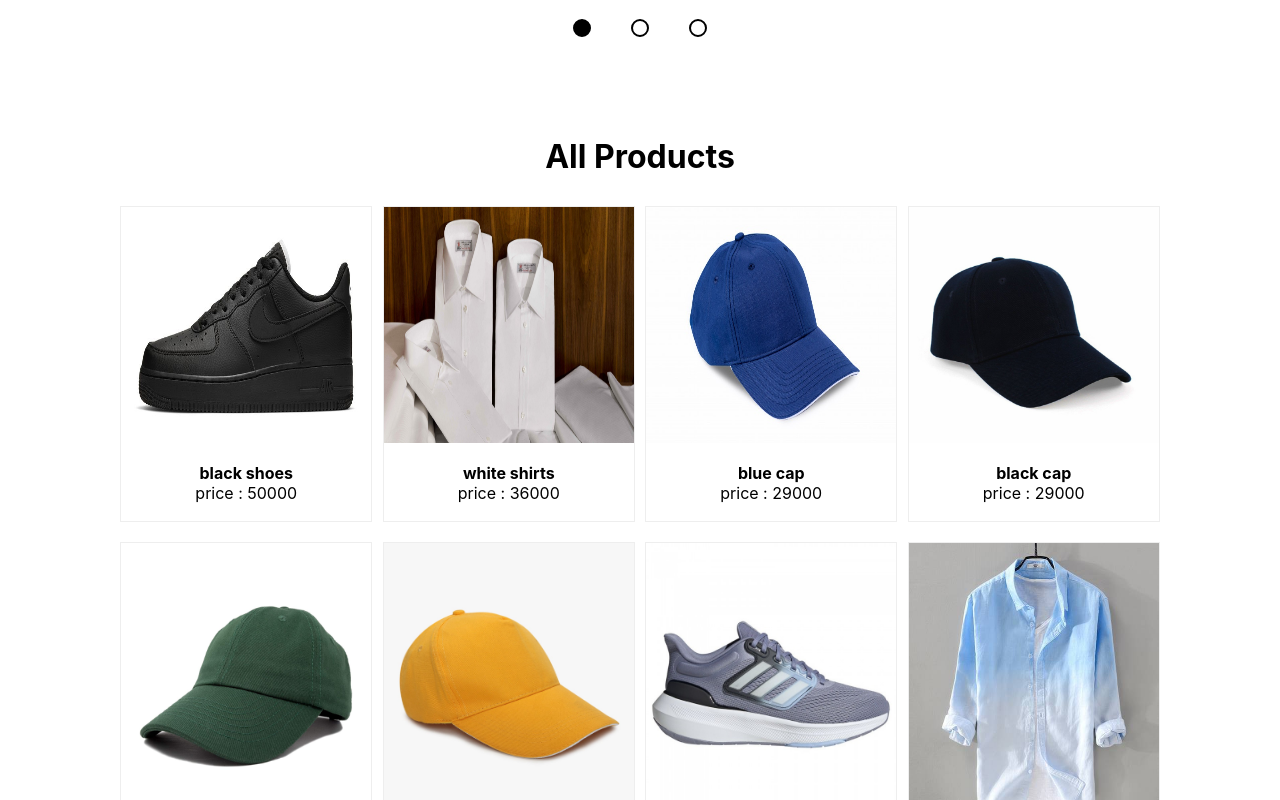
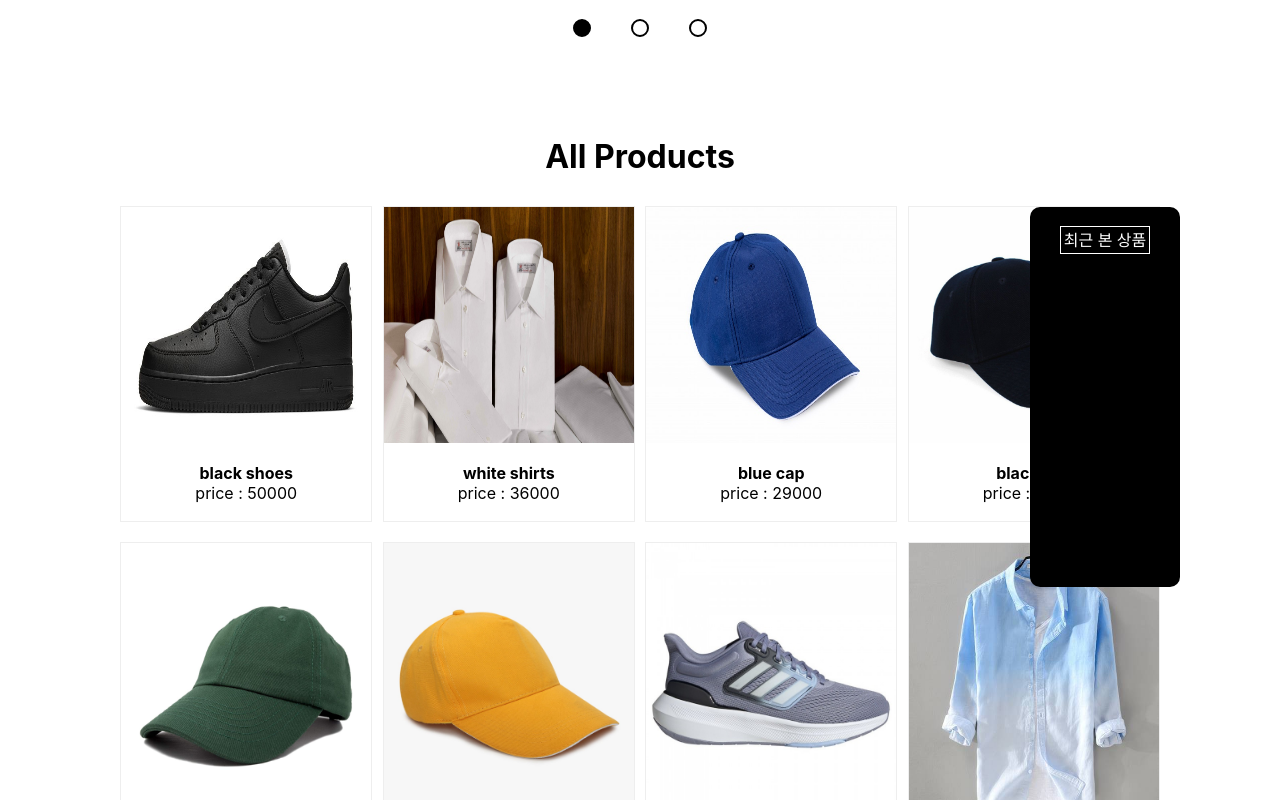
Before and after one commit to dj0056/pofol, a React (Create React App) app: page / in a window 1280 px wide. Shown: the part 600-1400 px from the top of the page. Built offline with nearby package versions, Linux system fonts and the light colour scheme.

Commit message:
basket,poductDetail,appSide 2022-12-17

```diff
--- a/src/App.css
+++ b/src/App.css
@@ -77,11 +77,6 @@ header h2 {
   border-radius: 5px;
 }
 
-
-
-
-
-
 .carouselContainer {
   overflow: hidden;
   position: relative;
@@ -121,7 +116,6 @@ header h2 {
   background-color: #eee;
   color: black;
   cursor: pointer;
-  z-index: 5;
 }
 
 .slideBtnRight {
@@ -161,7 +155,48 @@ header h2 {
   margin: 0px 20px;
 }
 
+.productCon {
+  position: relative;
+  width: 100%;
+  height: 1400px;
+}
 
+.sideBar {
+  position: absolute;
+  top: 70px;
+  right: 100px;
+  bottom: 0px;
+}
+
+.viewItemBox {
+  position: sticky;
+  top: 20vh;
+  width: 150px;
+  height: 380px;
+  background-color: black;
+  color: white;
+  z-index: 1;
+  text-align: center;
+  padding: 20px 0 20px 0;
+  border-radius: 10px;
+}
+
+.viewItemBox>span {
+  border: 1px white solid;
+  padding: 3px;
+}
+
+.viewItemList {
+  width: 110px;
+  height: 80px;
+  margin: auto;
+  margin-bottom: 25px;
+}
+
+.viewItemImg {
+  width: 100%;
+  height: 100%;
+}
 
 .productsTile {
   text-align: center;
@@ -169,10 +204,14 @@ header h2 {
 }
 
 .productContainer {
+  width: 1050px;
+  position: absolute;
   display: flex;
   flex-wrap: wrap;
   margin-top: 20px;
   margin-bottom: 100px;
+  left: 50%;
+  transform: translate(-50%, 0%);
 }
 
 .productItem {
@@ -223,18 +262,12 @@ footer {
 
 
 
-@media (prefers-reduced-motion: no-preference) {
-  .App-logo {
-    animation: App-logo-spin infinite 20s linear;
+@media screen and (max-width: 1200px) {
+  .viewItemBox {
+    display: none;
+  }
+
+  .productItem {
+    width: 30%;
   }
 }
-
-@keyframes App-logo-spin {
-  from {
-    transform: rotate(0deg);
-  }
-
-  to {
-    transform: rotate(360deg);
-  }
-}
--- a/src/App.js
+++ b/src/App.js
@@ -5,11 +5,11 @@ import { useEffect, useState } from 'react';
 import { Routes, Route, Link, useNavigate } from 'react-router-dom';
 import Board from './routes/Board.js'
 import ProductList from './routes/ProductList.js'
-import BoardDetail from './component/BoardDetail';
-import ProductDetail from './routes/ProductDetail';
+import BoardDetail from './component/BoardDetail.js';
+import ProductDetail from './routes/ProductDetail.js';
 import BoardData from './data/BoardData.js'
-// import 'bootstrap/dist/css/bootstrap.min.css';
-// import { Button, Container } from 'react-bootstrap';
+import AppSide from './component/AppSide.js';
+import Basket from './routes/Basket.js'
 
 
 function App() {
@@ -51,13 +51,14 @@ function App() {
           <Link to="/"><li>Home</li></Link>
           <Link to="/ProductList"><li>List</li></Link>
           <Link to="/Board"><li>Board</li></Link>
+          <Link to="/Basket"><li>Basket</li></Link>
         </ul>
         <button className='loginBtn'>Login</button>
       </header>
 
       <Routes>
         <Route path='/' element={
-          <>
+          <div>
             <div className='carouselContainer'>
               <h1>Best Products</h1>
               <button className='slideBtnLeft'
@@ -83,12 +84,14 @@ function App() {
               <div className={2 === carouselDott ? 'current' : 'dot'}></div>
             </div>
 
+            <div className='productCon'>
               <h1 className='productsTile'>All Products</h1>
-            <div className='container productContainer'>
+              <div className='test1'>
+                <div className='productContainer'>
                   {
                     product.map((a, i) => {
                       return (
-                    <div className='productItem' key={i} onClick={() => { navigate('/ProductDetail/'+ (product[i].no)) }}>
+                        <div className='productItem' key={i} onClick={() => { navigate('/ProductDetail/' + (product[i].no)) }}>
                           <div>
                             <img src={process.env.PUBLIC_URL + '/image/' + (product[i].imageName) + '.jpg'} />
                           </div>
@@ -100,13 +103,16 @@ function App() {
                   }
 
                 </div>
-
-          </>
+              </div>
+                <AppSide/>
+            </div>
+          </div>
         } />
         <Route path='/Board' element={<Board />} />
         <Route path='/BoardDetail/:id' element={<BoardDetail board={board} />} />
         <Route path='/ProductList' element={<ProductList />} />
         <Route path='/ProductDetail/:id' element={<ProductDetail product={product} />} />
+        <Route path='/Basket' element={<Basket/>} />
       </Routes>
 
 
--- /dev/null
+++ b/src/component/AppSide.js
@@ -0,0 +1,31 @@
+import { useState } from "react"
+
+
+function AppSide() {
+    let getViewItem = localStorage.getItem('data')
+    let viewItem = JSON.parse(getViewItem)
+    let [viewItemState, setviewItemState] = useState(viewItem)
+    return (
+        <div className="sideBar">
+            <div className='viewItemBox'>
+                <span>최근 본 상품</span>
+                <div>
+                    {
+                        viewItemState ?
+                        viewItemState.map((a, i) => {
+                            return (
+                                <div className="viewItemList" key={i}>
+                                    {viewItemState[i].productTitle}
+                                    <img className="viewItemImg" src={process.env.PUBLIC_URL + '/image/' + (viewItemState[i].imageName) + '.jpg'} />
+                                </div>
+                            )
+                        })
+                        : null
+                    }
+                </div>
+            </div>
+        </div>
+    )
+}
+
+export default AppSide
--- /dev/null
+++ b/src/routes/Basket.js
@@ -0,0 +1,9 @@
+
+
+function Basket() {
+    return(
+        <div>t</div>
+    )
+}
+
+export default Basket
--- a/src/routes/ProductDetail.js
+++ b/src/routes/ProductDetail.js
@@ -1,16 +1,36 @@
-import { useEffect } from "react";
+import { useEffect, useState } from "react";
 import { useNavigate, useParams } from "react-router-dom"
 import style from "../css/ProductList.module.css";
 
 
 function ProductDetail(props) {
+    const [viewData, setViewData] = useState('');
+
     const { id } = useParams();
     let product = props.product.find(prod => {
         return prod.no == parseInt(id)
     })
 
+    useEffect(() => {
+        let viewItem = []
+        if (localStorage.getItem('data')) {
+            viewItem = localStorage.getItem('data')
+            let viewItems = [{ 'imageName': product.imageName, 'productTitle': product.title }, ...JSON.parse(viewItem)]
+            if (viewItems.length > 3) {
+                viewItems.pop()
+                localStorage.setItem('data', JSON.stringify(viewItems))
+            } else {
+                localStorage.setItem('data', JSON.stringify(viewItems))
+            }
+        } else {
+            viewItem = [{ 'imageName': product.imageName, 'productTitle': product.title }]
+            localStorage.setItem('data', JSON.stringify(viewItem))
+        }
+    }, [])
+
     function buyBtn() {
-        console.log('btnTest')
+
+
     }
 
 
@@ -26,10 +46,10 @@ function ProductDetail(props) {
                 <div className={style.rightScriptBox}>
                     <h1 className={style.title}>{product.title}</h1>
                     <p className={style.price}>{product.price}원</p>
-                    <button className={style.buyBtn} onClick={()=>{buyBtn()}}>구매하기</button>
+                    <button className={style.buyBtn} onClick={() => { buyBtn() }}>구매하기</button>
                 </div>
             </div>
-            <div style={{clear:'both'}}></div>
+            <div style={{ clear: 'both' }}></div>
         </div>
     )
 }
```
Lines whose indentation alone changed are shown as unchanged.
